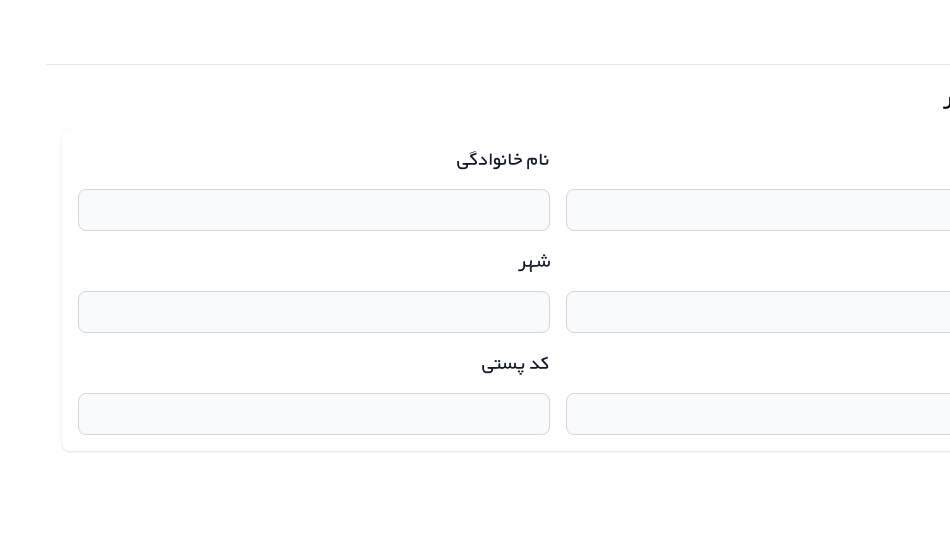
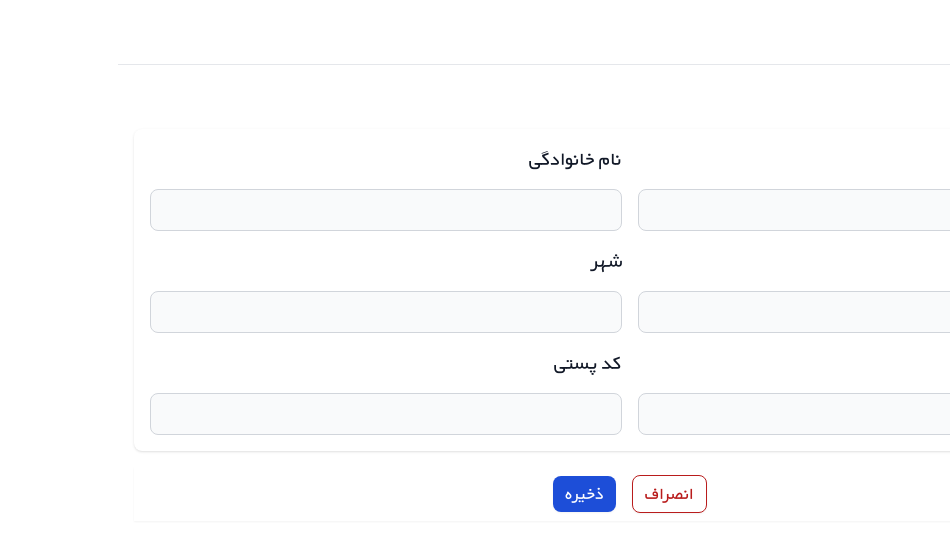
Before and after one commit to mahlakhalili/admin-pannel, a React (Vite) app: page /users/add in a window 1280 px wide. Shown: the top 552 px of the page, without its empty margins (330-1280 px from the left). Built offline with nearby package versions, Linux system fonts and the light colour scheme; grey boxes are pictures that could not be loaded.

Commit message:
Update UserForm.jsx

```diff
--- a/src/components/users/UserForm.jsx
+++ b/src/components/users/UserForm.jsx
@@ -1,8 +1,8 @@
 // import PropTypes from 'prop-types';
 import { FormProvider, useForm } from 'react-hook-form';
 import Input from '../Input';
-// import Button from '../Button';
-const UserForm = () => {
+import Button from '../Button';
+const UserForm = ({mode = 'ADD',}) => {
 	const formMethods = useForm();
 	return (
 		<FormProvider {...formMethods}>
@@ -39,6 +39,39 @@ const UserForm = () => {
 							type="number"
 						/>
 					</div>
+					<div className="btn  flex justify-center items-center gap-4 col-span-2 mt-4 text-lg">
+						<Button
+							text="انصراف"
+							color="outline-red"
+							to="/product/list"
+						/>
+						{mode === 'ADD' && (
+							<Button
+								color="blue"
+								type="submit"
+								text="ذخیره"
+								// loading={isAdding}
+								// onClick={handleSubmit(onSubmit)}
+							/>
+						)}
+						{mode === 'EDIT' && (
+							<>
+								<Button
+									text="حذف"
+									color="red"
+									// loading={isDeleting}
+									// onClick={() => onDelete(data.id)}
+								/>
+								<Button
+									text="ویرایش"
+									color="green"
+									type="submit"
+									// loading={isEditing}
+									// onClick={handleSubmit(onSubmit)}
+								/>
+							</>
+						)}
+					</div>
 				</div>
 			</form>
 		</FormProvider>
```
